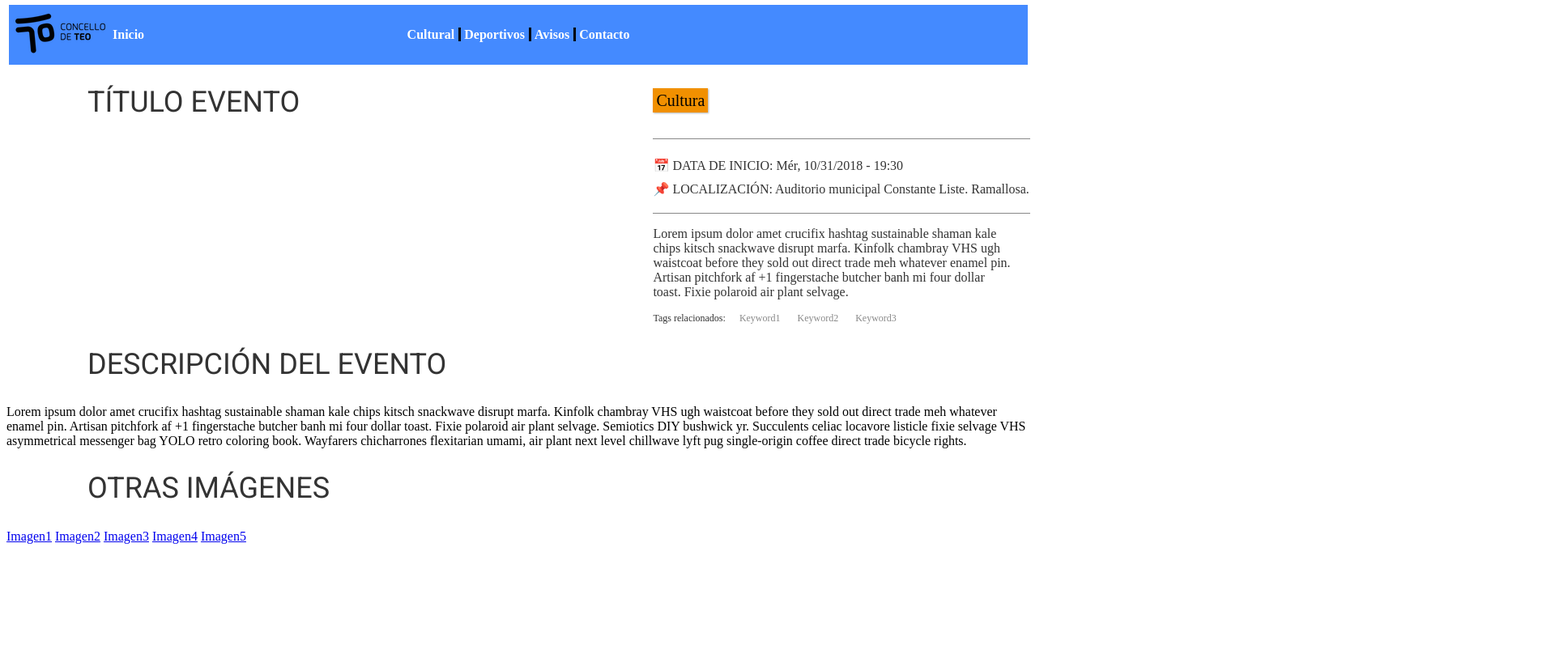
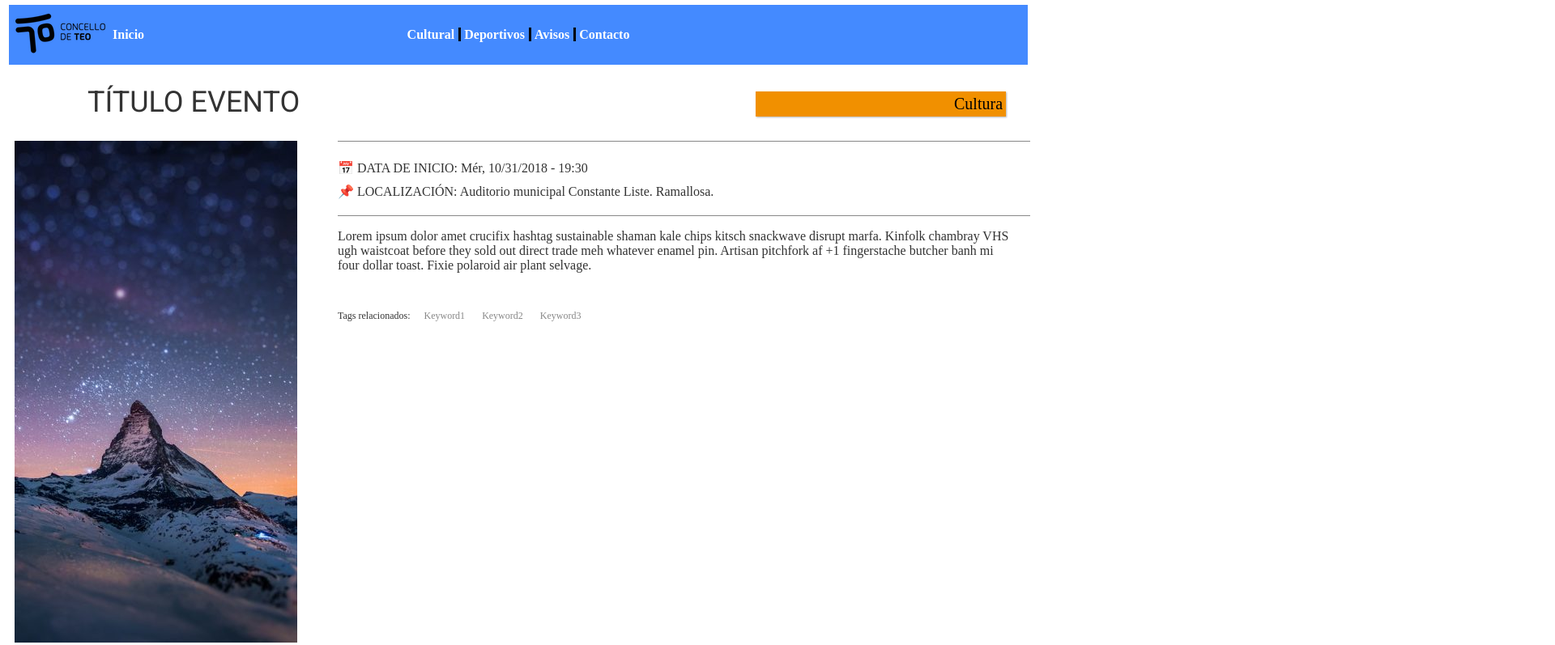
Before and after one commit to ObradoiroTeo/ObraHTMLCSS, a plain HTML site: page index.html in a window 1280 px wide. Shown: the part 5-802 px from the top of the page at 81% size, 1920 px wide, since content can reach past the window. Drawn offline with Linux system fonts and the light colour scheme.

Commit message:
WIP: Falta reducir la etiqueta de cultura anclada a la derecha <3.

```diff
--- a/index.css
+++ b/index.css
@@ -52,7 +52,7 @@
 }
 
 .event-tittle {
-  flex: 60%;
+  flex: 70%;
   box-sizing: border-box;
   color: rgb(51, 51, 51);
   font-family: "Roboto";
@@ -64,7 +64,7 @@
 }
 
 .phantom-tag {
-  flex: 40%;
+  flex: 30%;
   padding: 30px;
 }
 
@@ -74,6 +74,11 @@
   margin-left: 10px;
   background-color: #f19000;
   box-shadow: 1px 1px 2px rgba(0, 0, 0, 0.3);
+}
+
+.tag-position {
+  display: flex;
+  justify-content: flex-end;
 }
 
 .tag:hover {
@@ -91,17 +96,16 @@
 
 .phantom {
   padding: 0px 10px 0px 10px;
-  flex: 60%;
 }
 
 .photo {
-  max-width: 100%;
-  height: auto;
+  max-width: 800px;
+  max-height: 800px;
 }
+
 .event-summary {
   display: flex;
   flex-direction: column;
-  flex: 40%;
   padding: 0px 0px 0px 40px;
 }
 
@@ -118,7 +122,7 @@
   padding-bottom: 10px;
 }
 
-.parrafo-event-summary {
+.resumen-event-summary {
   color: #333333;
   padding: 0px 20px 0px 0px;
 }
@@ -126,16 +130,18 @@
 .keywords {
   color: #333333;
   font-size: 12px;
+  margin-top: 30px;
 }
 
 .palabras-clave {
   font-size: 12px;
-  padding: 4px 4px 4px 4px;
+  padding: 0px 4px 0px 4px;
   border: none;
   box-shadow: none;
   background-color: #fff;
   color: #888;
   text-decoration: none;
+  outline: 0;
 }
 
 .palabras-clave:hover {
@@ -148,6 +154,8 @@
 }
 
 .titulo-del-evento {
+  display: flex;
+  justify-content: center;
   box-sizing: border-box;
   color: rgb(51, 51, 51);
   font-family: "Roboto";
@@ -155,10 +163,15 @@
   font-style: normal;
   font-weight: 500;
   line-height: 39.6px;
-  padding: 0px 100px 0px 100px;
+}
+
+.description-event {
+  padding: 0px 80px;
 }
 
 .otras-imagenes {
+  display: flex;
+  justify-content: center;
   box-sizing: border-box;
   color: rgb(51, 51, 51);
   font-family: "Roboto";
@@ -166,5 +179,10 @@
   font-style: normal;
   font-weight: 500;
   line-height: 39.6px;
-  padding: 0px 100px 0px 100px;
 }
+
+.url-container {
+  display: flex;
+  flex-direction: row;
+  justify-content: space-around;
+}
--- a/index.html
+++ b/index.html
@@ -29,13 +29,11 @@
     </header>
     <div class="tittle-container">
       <h1 class="event-tittle">TÍTULO EVENTO</h1>
-      <div class="phantom-tag">
-        <label class="tag tag-position" for="cultura">Cultura</label>
-      </div>
+      <div class="phantom-tag"><div class="tag tag-position">Cultura</div></div>
     </div>
     <div class="main-event">
       <div class="phantom">
-        <img class="photo" src="./images/prueba.jpg" alt="" />
+        <img class="photo" src="./images/imagen-principal1.jpg" alt="" />
       </div>
       <div class="event-summary">
         <div class="date">
@@ -47,7 +45,7 @@
             Ramallosa.</span
           >
         </div>
-        <p class="parrafo-event-summary">
+        <p class="resumen-event-summary">
           Lorem ipsum dolor amet crucifix hashtag sustainable shaman kale chips
           kitsch snackwave disrupt marfa. Kinfolk chambray VHS ugh waistcoat
           before they sold out direct trade meh whatever enamel pin. Artisan
@@ -63,9 +61,9 @@
       </div>
     </div>
 
-    <div class="description-event">
+    <div>
       <h2 class="titulo-del-evento">DESCRIPCIÓN DEL EVENTO</h2>
-      <p>
+      <p class="description-event">
         Lorem ipsum dolor amet crucifix hashtag sustainable shaman kale chips
         kitsch snackwave disrupt marfa. Kinfolk chambray VHS ugh waistcoat
         before they sold out direct trade meh whatever enamel pin. Artisan
@@ -77,10 +75,35 @@
         rights.
       </p>
     </div>
-    <div class="other-event">
+    <div>
       <h2 class="otras-imagenes">OTRAS IMÁGENES</h2>
-      <a href="#">Imagen1</a> <a href="#">Imagen2</a> <a href="#">Imagen3</a>
-      <a href="#">Imagen4</a> <a href="#">Imagen5</a>
+      <div class="url-container">
+        <div class="pic">
+          <a href=""
+            ><img src="./images/otras-imagenes-1.jpg" alt="Foto otoñal"
+          /></a>
+        </div>
+        <div class="pic">
+          <a href=""
+            ><img src="./images/otras-imagenes-2.jpg" alt="Foto otoñal"
+          /></a>
+        </div>
+        <div class="pic">
+          <a href="#"
+            ><img src="./images/otras-imagenes-3.jpg" alt="Foto otoñal"
+          /></a>
+        </div>
+        <div class="pic">
+          <a href="#"
+            ><img src="./images/otras-imagenes-4.jpg" alt="Foto otoñal"
+          /></a>
+        </div>
+        <div class="pic">
+          <a href="#"
+            ><img src="./images/otras-imagenes-5.jpg" alt="Foto otoñal"
+          /></a>
+        </div>
+      </div>
     </div>
   </body>
 </html>
```
Also changed, not shown: images/imagen-principal1.jpg (added), images/imagen-principal3.jpg (added), images/otras-imagenes-1.jpg (added), images/otras-imagenes-2.jpg (added), images/otras-imagenes-3.jpg (added), images/otras-imagenes-4.jpg (added), images/otras-imagenes-5.jpg (added), images/prueba.jpg (added), 2 other files.
